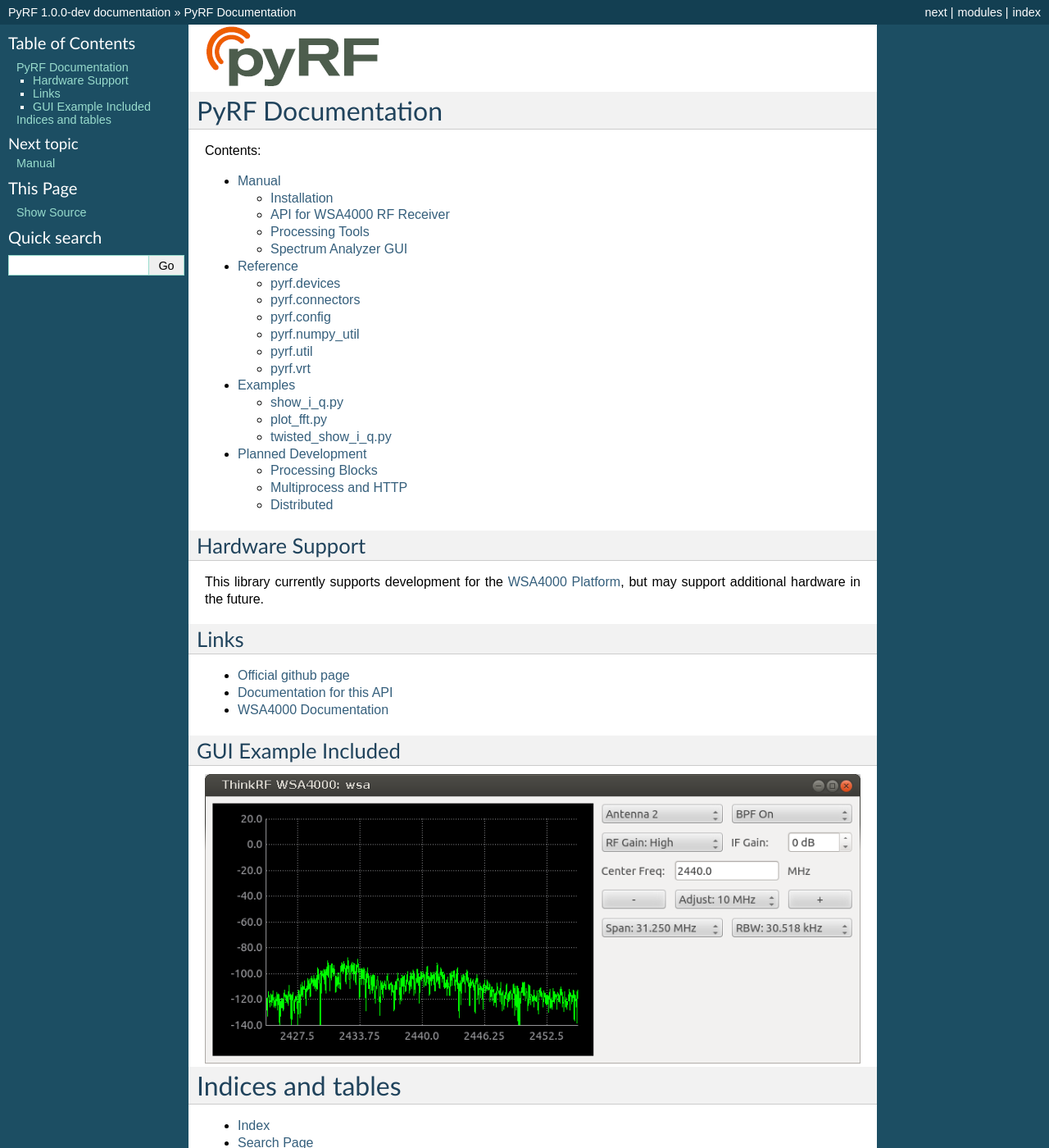
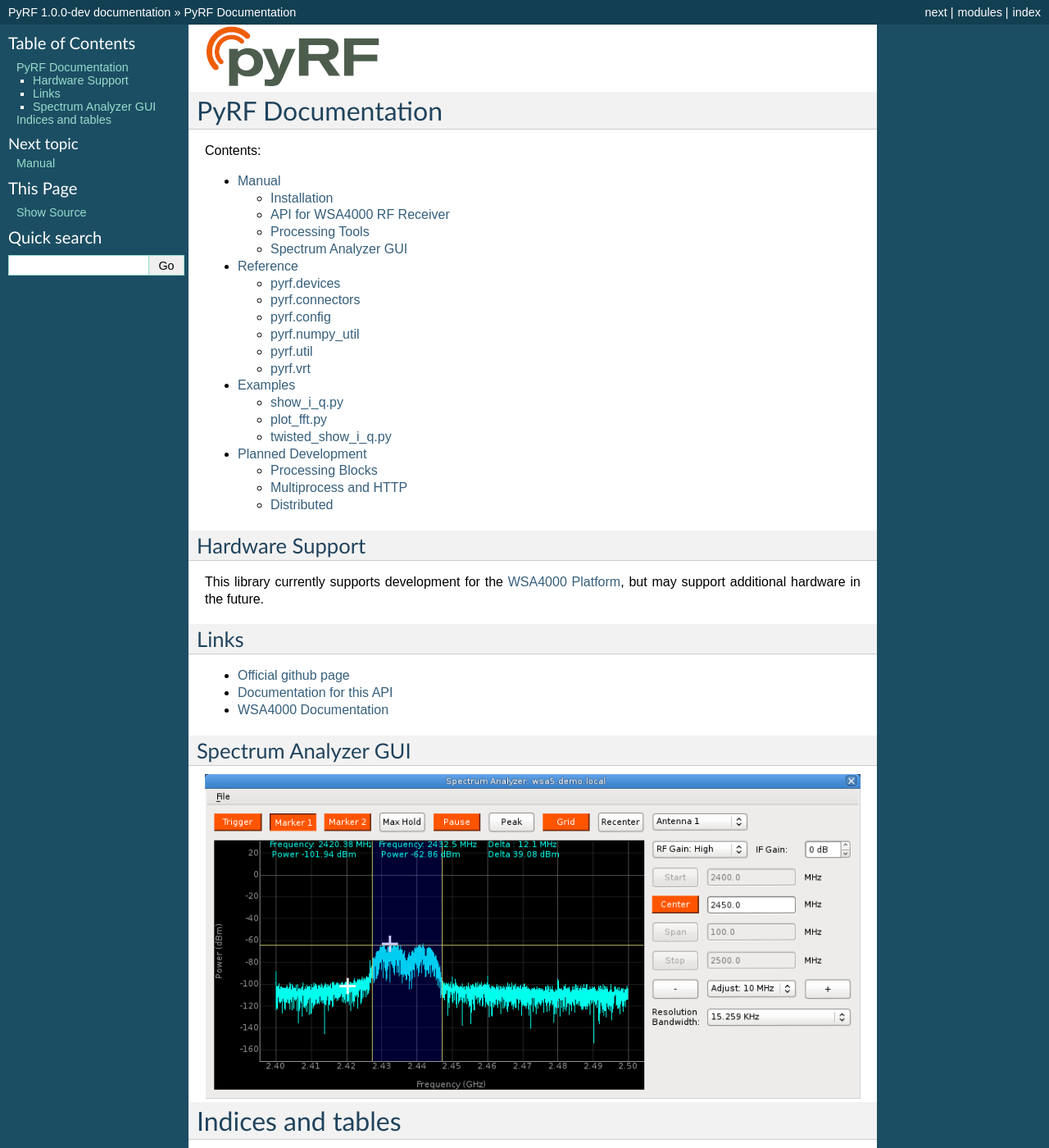
Before and after one commit to pyrf/pyrf, a Sphinx documentation site: the page built from docs/index.rst, in a window 1280 px wide and 1400 px high. Shown: the whole window at 82% size. Built offline with Sphinx 7.4.7, drawn with Linux system fonts in a browser that asks for light colours.

Commit message:
show speca-gui screenshot on front as well

```diff
--- a/docs/index.rst
+++ b/docs/index.rst
@@ -31,11 +31,11 @@ Links
 * `Documentation for this API <http://www.pyrf.org>`_
 * `WSA4000 Documentation <http://www.thinkrf.com/resources>`_
 
-GUI Example Included
---------------------
+Spectrum Analyzer GUI
+---------------------
 
-.. image:: wsa4000demo.png
-   :alt: wsa4000gui screen shot
+.. image:: speca-gui.png
+   :alt: speca-gui screen shot
 
 Indices and tables
 ==================
```
